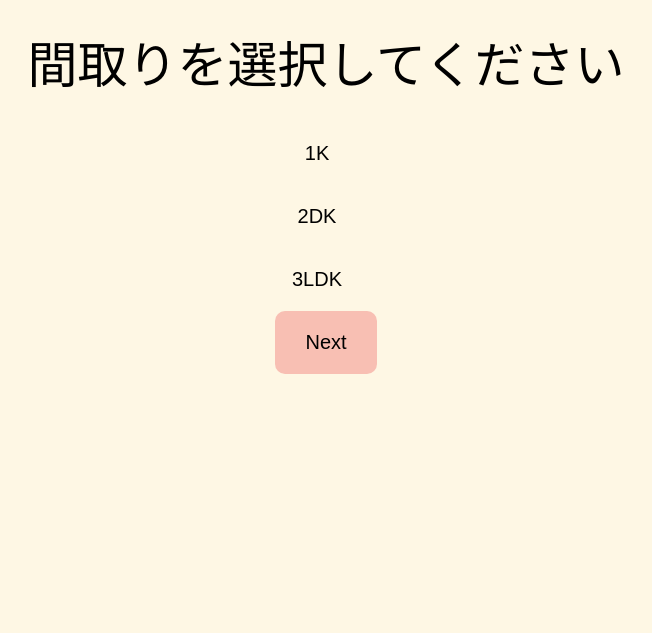
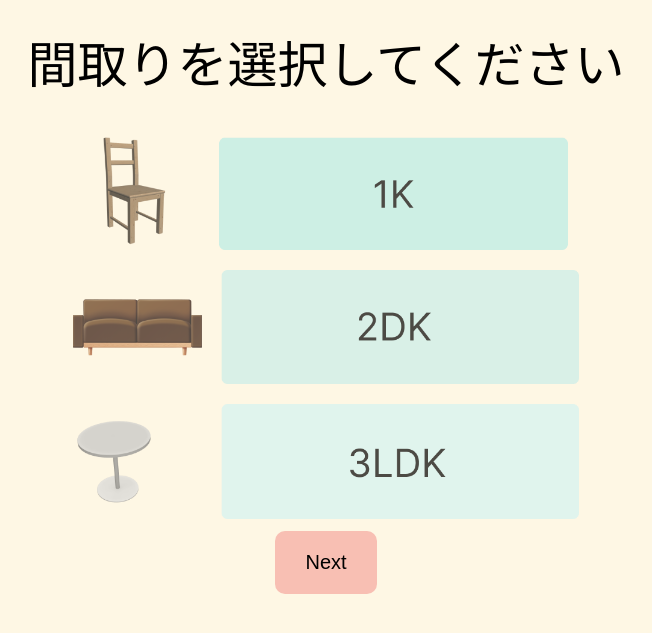
Before and after one commit to fukumiyayuzuha/app.develop, a Flask app: page /select_layout in a window 1280 px wide. Shown: the top 633 px of the page, without its empty margins (314-966 px from the left). Run offline with Flask 3, Linux system fonts and the light colour scheme.

Commit message:
とりあえず、これで完成（仮）

```diff
--- a/TEMPLATES/confirmation.html
+++ b/TEMPLATES/confirmation.html
@@ -9,7 +9,7 @@
     <h1>よろしいでしょうか？{{ selected_layout }}</h1>
     <form action="/draw_fortune" method="POST">
       <input type="hidden" name="destiny" value="{{ selected_destiny }}" />
-      <button type="submit">おみくじをひく</button>
+      <button type="submit">おみくじをひく</button><br><br>
     </form>
 
     <form action="/select_layout" method="GET">
--- a/TEMPLATES/select_destiny.html
+++ b/TEMPLATES/select_destiny.html
@@ -1,4 +1,4 @@
-<!-- select_destiny.html 3番目のHTML1 -->
+<!-- select_destiny.html 3番目のHTML -->
 <!DOCTYPE html>
 <html>
 <head>
@@ -9,7 +9,6 @@
     <h1>あげたい運気を選んでください</h1>
     <form action="/select_destiny" method="POST">
         <input type="hidden" name="layout" value="{{ selected_layout }}"> <!-- 選択したレイアウトをhiddenフィールドとして送信 -->
-        <fieldset>
             {% for destiny in destinies %}
             <input id="{{ destiny }}" class="radio-inline__input" type="radio" name="destiny" value="{{ destiny }}"
                    {% if not selected_destiny and loop.first %}checked="checked"{% endif %}/> <!-- 最初の選択肢にchecked属性を追加 -->
@@ -17,7 +16,6 @@
                 {{ destiny }}
             </label><br>
             {% endfor %}
-        </fieldset>
         <button type="submit">Next</button>
     </form>
 </body>
--- a/TEMPLATES/select_layout.html
+++ b/TEMPLATES/select_layout.html
@@ -1,4 +1,5 @@
 <!-- select_layout.html 2番目のHTML -->
+
 <!DOCTYPE html>
 <html>
 <head>
@@ -8,15 +9,16 @@
 <body>
     <h1>間取りを選択してください</h1>
     <form action="/select_destiny" method="POST">
-        <fieldset>
-            {% for layout in layouts %}
-            <input id="{{ layout }}" class="radio-inline__input" type="radio" name="layout" value="{{ layout }}"
-                   {% if layout == '3ldk' %}checked="checked"{% endif %}/>
-            <label class="radio-inline__label" for="{{ layout }}">
-                {{ layout }}
-            </label><br>
-            {% endfor %}
-        </fieldset>
+        <div class="sample-form">
+            <input type="radio" name="layout" value="layout1" id="layout1">
+            <label for="layout1"><img src="{{ url_for('static', filename='images/Frame 37.png') }}" width="40%" height="10%"></label><br>
+
+            <input type="radio" name="layout" value="layout2" id="layout2">
+            <label for="layout2"><img src="{{ url_for('static', filename='images/Group 9.png') }}" width="40%" height="10%"></label><br>
+
+            <input type="radio" name="layout" value="layout3" id="layout3">
+            <label for="layout3"><img src="{{ url_for('static', filename='images/Group 10.png') }}" width="40%" height="10%"></label><br>
+        </div>
         <button type="submit">Next</button>
     </form>
 </body>
--- a/app.py
+++ b/app.py
@@ -8,6 +8,9 @@ app.debug = True
 
 # 静的ファイルの配置場所を指定する場合（デフォルトは 'static' ディレクトリ）
 app.static_folder = 'static'
+
+import os
+
 
 
 class InteriorApp:
--- a/static/style.css
+++ b/static/style.css
@@ -13,7 +13,7 @@ h1 {
   font-style: normal;
   font-weight: 400;
   line-height: normal;
-  margin: 0.5em 0; /* マージンを追加 */
+  margin: 0.5em 0;  /*マージンを追加 */
 }
 
 button {
@@ -27,6 +27,7 @@ button {
   text-align: center;
   justify-content: center;
   align-items: center;
+
 }
 
 /* タイトル画面 title.htmlのcssはここで行う */
@@ -42,43 +43,51 @@ button {
   width: auto;
   font-size: 90px;
   padding: 170px;
-  display: inline-block;
+  flex-direction: row;
+  margin-bottom: 20px; /* 画像とタイトルの下の余白を調整 */
 }
 
-/* 間取り選択画面 select_layout.htmlのcssはここで行う */
-fieldset {
-  border: none;
-  padding: 0;
-  margin: 0;
-  text-align: center;
+
+/* 間取り選択画面 select_layout.htmlのデザイン　*/
+
+/* ラジオボタンの○を消す */
+input[type="radio"] {
+  display: none;
+}
+/* 画像の周りに隙間をあける */
+label img {
+  margin: 3px;
+  padding: 5px;
+}
+/* 未選択の場合、色を薄くする */
+input[type="radio"] + label img {
+  opacity:0.7;
+}
+/* 選択済みの場合、色を濃くする */
+input[type="radio"]:checked + label img {
+  opacity:1;
 }
 
-/* ラジオボタンのスタイル */
-.radio-inline__input {
-  clip: rect(1px, 1px, 1px, 1px);
-  position: absolute !important;
+/* 運勢選択画面　select_destiny.htmlのデザイン　*/
+/* ラジオボタンの選択肢を縦に並べる */
+.radio-option {
+  display: flex;
+  align-items: center;
+  margin-bottom: 10px;
+  justify-content: center;
 }
 
-/* カスタムラジオボタンのスタイル */
 .radio-inline__label {
-  display: inline-block;
-  padding: 20px 35px;
-  margin-right: 18px;
-  border-radius: 3px;
-  transition: all .2s;
-  cursor: pointer; /* カーソルを追加 */
-  font-size: 20px;
+  font-size: 50px; /* 任意の文字サイズに調整 */
 }
 
-.radio-inline__input:checked + .radio-inline__label {
-  border-radius: 10px;
-  background: rgba(118, 223, 229, 0.51);
-  text-shadow: 0 0 1px rgba(0,0,0,.7);
-}
 
-.radio-inline__input:focus + .radio-inline__label {
-  outline-color: #4D90FE;
-  outline-offset: -2px;
-  outline-style: auto;
-  outline-width: 5px;
-}
+/*おみくじ結果画面　draw_fortune.htmlのデザイン */
+  .haikei {
+    background-size: cover;
+    background-repeat: no-repeat;
+    background-position: center center;
+    font-size: 25px;
+    width: 100vw;
+    height: 100vh; /* 画面の高さに合わせる */
+  }
```
Also changed, not shown: TEMPLATES/draw_fortune.html (+7 -4 lines), TEMPLATES/title.html (+9 -4 lines), static/images/Frame 25.png (added), static/images/Frame 37.png (added), static/images/Frame 37@2x.png (added), static/images/Frame21.jpg (added), static/images/Frame25.jpg (added), static/images/Group 10.png (added), static/images/Group 12.png (added), static/images/Group 13.png (added), static/images/Group 14.png (added), static/images/Group 9.png (added), static/images/Group11.png (added), static/images/Rectangle20.png (added).
